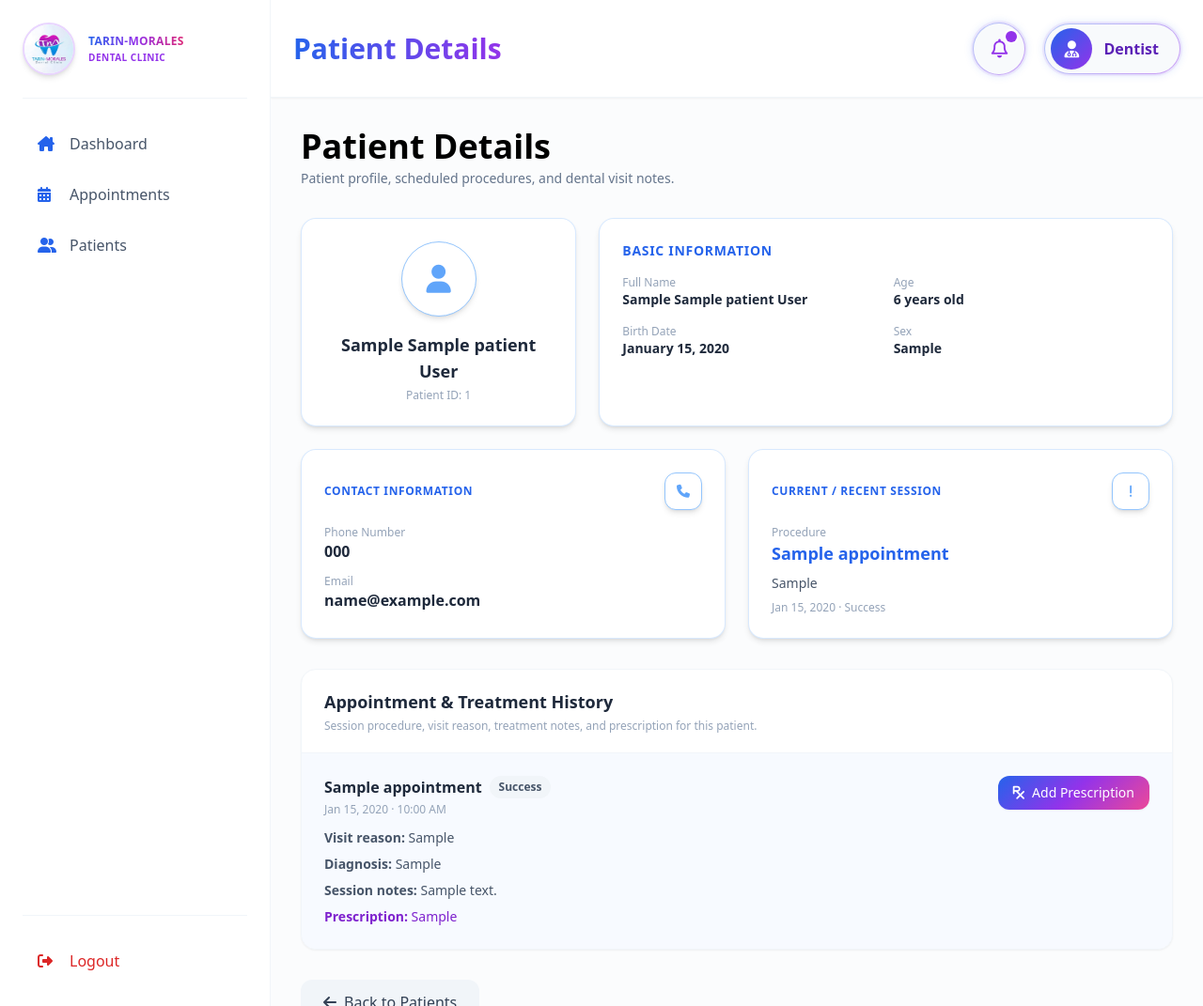
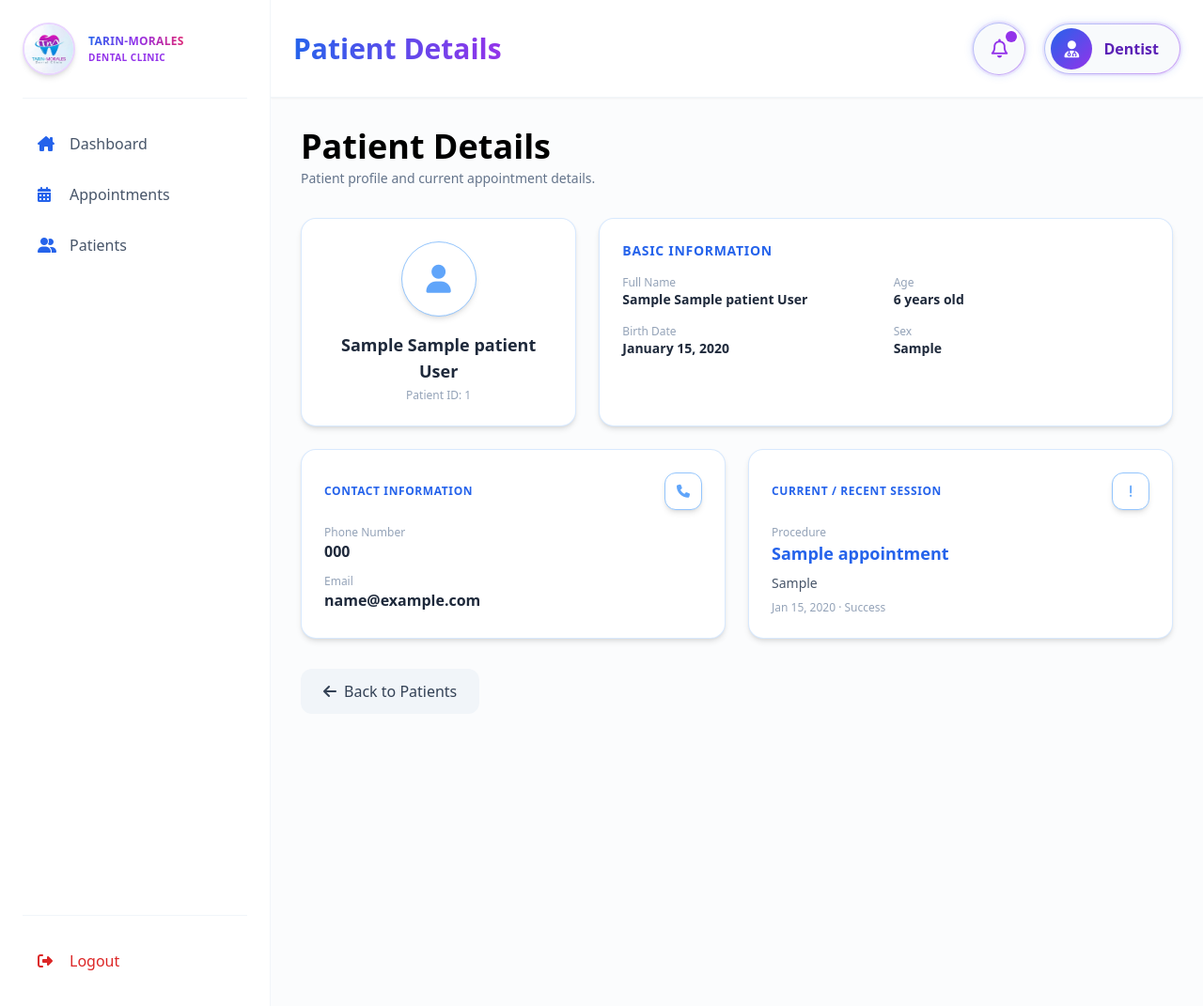
Before and after one commit to jadriendev/tarin-morales-dental-clinic, a PHP site: page /dentist/patient-profile.php?id=1&appointment_id=1 in a window 1280 px wide. Shown: the whole page at 94% size. Run offline with PHP 8.4, Linux system fonts and the light colour scheme; tables that the repository leaves empty or names only in its code hold one stand-in row (values such as "Sample post"); some libraries are stand-ins or nearby versions.

Commit message:
Update dentist portal pages
Co-authored-by: Copilot <223556219+Copilot@users.noreply.github.com>

```diff
--- a/dentist/appointments.php
+++ b/dentist/appointments.php
@@ -22,7 +22,8 @@ $appointments_sql = "SELECT a.appointment_id, a.patient_id, a.appointment_date,
         CONCAT_WS(' ', p.first_name, NULLIF(p.middle_name, ''), p.last_name) AS patient_name
     FROM tbl_appointments a
     INNER JOIN tbl_patients p ON p.patient_id = a.patient_id
-    WHERE (? = '' OR CONCAT_WS(' ', p.first_name, NULLIF(p.middle_name, ''), p.last_name) LIKE ?
+    WHERE LOWER(a.status) <> 'completed'
+        AND (? = '' OR CONCAT_WS(' ', p.first_name, NULLIF(p.middle_name, ''), p.last_name) LIKE ?
         OR a.procedure_name LIKE ? OR a.status LIKE ?)
     ORDER BY a.appointment_date DESC, a.appointment_time ASC";
 $appointments_stmt = mysqli_prepare($link, $appointments_sql);
--- a/dentist/dentist-dashboard.php
+++ b/dentist/dentist-dashboard.php
@@ -37,6 +37,7 @@ $appointments_sql = "SELECT a.appointment_id, a.patient_id, a.appointment_date,
     FROM tbl_appointments a
     INNER JOIN tbl_patients p ON p.patient_id = a.patient_id
     WHERE a.appointment_date = ?
+        AND LOWER(a.status) <> 'completed'
         AND (? = '' OR CONCAT_WS(' ', p.first_name, NULLIF(p.middle_name, ''), p.last_name) LIKE ?)
     ORDER BY a.appointment_time ASC";
 $appointments_stmt = mysqli_prepare($link, $appointments_sql);
--- a/dentist/patient-profile.php
+++ b/dentist/patient-profile.php
@@ -4,9 +4,14 @@ session_start();
 
 $patient_id = filter_input(INPUT_GET, 'id', FILTER_VALIDATE_INT) ?: 0;
 $selected_appointment_id = filter_input(INPUT_GET, 'appointment_id', FILTER_VALIDATE_INT) ?: 0;
+$dentist_id = filter_var($_SESSION['dentist_id'] ?? null, FILTER_VALIDATE_INT) ?: 0;
 $patient = null;
-$appointments = [];
 $selected_appointment = null;
+$error = '';
+$finished = isset($_GET['finished']) && $_GET['finished'] === '1';
+if (empty($_SESSION['finish_session_token'])) {
+    $_SESSION['finish_session_token'] = bin2hex(random_bytes(32));
+}
 
 $patient_sql = "SELECT p.*, u.email,
         CONCAT_WS(' ', p.first_name, NULLIF(p.middle_name, ''), p.last_name) AS patient_name,
@@ -23,35 +28,150 @@ if ($patient_stmt) {
     mysqli_stmt_close($patient_stmt);
 }
 
-if ($patient) {
-    $history_sql = "SELECT a.appointment_id, a.appointment_date, a.appointment_time, a.procedure_name,
-            a.reason, a.status AS appointment_status,
-            t.treatment_id, t.treatment_notes, t.prescription, t.remarks AS treatment_remarks,
-            t.status AS treatment_status, dr.diagnosis, dr.treatment_summary, dr.remarks AS record_remarks
-        FROM tbl_appointments a
-        LEFT JOIN tbl_treatments t ON t.appointment_id = a.appointment_id
-        LEFT JOIN tbl_dental_records dr ON dr.appointment_id = a.appointment_id
-        WHERE a.patient_id = ?
-        ORDER BY a.appointment_date DESC, a.appointment_time DESC";
-    $history_stmt = mysqli_prepare($link, $history_sql);
-    if ($history_stmt) {
-        mysqli_stmt_bind_param($history_stmt, 'i', $patient_id);
-        mysqli_stmt_execute($history_stmt);
-        $history_result = mysqli_stmt_get_result($history_stmt);
-        while ($appointment = mysqli_fetch_assoc($history_result)) {
-            $appointments[] = $appointment;
-            if ((int) $appointment['appointment_id'] === $selected_appointment_id) {
-                $selected_appointment = $appointment;
+if ($patient && $_SERVER['REQUEST_METHOD'] === 'POST' && isset($_POST['finish_session'])) {
+    $posted_appointment_id = filter_input(INPUT_POST, 'appointment_id', FILTER_VALIDATE_INT) ?: 0;
+    $posted_token = $_POST['finish_session_token'] ?? '';
+
+    if ($dentist_id < 1 || $posted_appointment_id < 1
+        || !is_string($posted_token)
+        || !hash_equals($_SESSION['finish_session_token'], $posted_token)) {
+        $error = 'This session could not be finished. Please reload the patient profile and try again.';
+    } else {
+        try {
+            mysqli_begin_transaction($link);
+
+            $appointment_stmt = mysqli_prepare($link, "SELECT appointment_id, patient_id, dentist_id, procedure_name, reason, status
+                FROM tbl_appointments
+                WHERE appointment_id = ? AND patient_id = ?
+                LIMIT 1 FOR UPDATE");
+            if (!$appointment_stmt) {
+                throw new RuntimeException('Could not load the appointment.');
             }
+            mysqli_stmt_bind_param($appointment_stmt, 'ii', $posted_appointment_id, $patient_id);
+            mysqli_stmt_execute($appointment_stmt);
+            $appointment_result = mysqli_stmt_get_result($appointment_stmt);
+            $appointment_to_finish = mysqli_fetch_assoc($appointment_result) ?: null;
+            mysqli_stmt_close($appointment_stmt);
+
+            $finishable_statuses = ['pending', 'confirmed', 'for_dentist', 'in_progress', 'completed'];
+            if (!$appointment_to_finish
+                || !in_array(strtolower($appointment_to_finish['status']), $finishable_statuses, true)) {
+                throw new RuntimeException('This appointment is no longer available to finish.');
+            }
+
+            $treatment_stmt = mysqli_prepare($link, 'SELECT treatment_id, treatment_notes FROM tbl_treatments WHERE appointment_id = ? LIMIT 1 FOR UPDATE');
+            if (!$treatment_stmt) {
+                throw new RuntimeException('Could not load the treatment details.');
+            }
+            mysqli_stmt_bind_param($treatment_stmt, 'i', $posted_appointment_id);
+            mysqli_stmt_execute($treatment_stmt);
+            $treatment_result = mysqli_stmt_get_result($treatment_stmt);
+            $treatment = mysqli_fetch_assoc($treatment_result) ?: null;
+            mysqli_stmt_close($treatment_stmt);
+
+            if ($treatment) {
+                $treatment_id = (int) $treatment['treatment_id'];
+                $update_treatment_stmt = mysqli_prepare($link, "UPDATE tbl_treatments
+                    SET status = 'completed', completed_at = COALESCE(completed_at, NOW()), updated_at = NOW()
+                    WHERE treatment_id = ?");
+                if (!$update_treatment_stmt) {
+                    throw new RuntimeException('Could not complete the treatment.');
+                }
+                mysqli_stmt_bind_param($update_treatment_stmt, 'i', $treatment_id);
+                mysqli_stmt_execute($update_treatment_stmt);
+                mysqli_stmt_close($update_treatment_stmt);
+                $treatment_notes = trim($treatment['treatment_notes'] ?? '');
+            } else {
+                $treatment_notes = '';
+                $insert_treatment_stmt = mysqli_prepare($link, "INSERT INTO tbl_treatments
+                    (appointment_id, dentist_id, procedure_name, status, started_at, completed_at)
+                    VALUES (?, ?, ?, 'completed', NOW(), NOW())");
+                if (!$insert_treatment_stmt) {
+                    throw new RuntimeException('Could not create the treatment record.');
+                }
+                $appointment_dentist_id = (int) $appointment_to_finish['dentist_id'];
+                $procedure_name = $appointment_to_finish['procedure_name'];
+                mysqli_stmt_bind_param($insert_treatment_stmt, 'iis', $posted_appointment_id, $appointment_dentist_id, $procedure_name);
+                mysqli_stmt_execute($insert_treatment_stmt);
+                $treatment_id = (int) mysqli_insert_id($link);
+                mysqli_stmt_close($insert_treatment_stmt);
+            }
+
+            $record_stmt = mysqli_prepare($link, 'SELECT record_id FROM tbl_dental_records WHERE appointment_id = ? LIMIT 1 FOR UPDATE');
+            if (!$record_stmt) {
+                throw new RuntimeException('Could not check the patient history.');
+            }
+            mysqli_stmt_bind_param($record_stmt, 'i', $posted_appointment_id);
+            mysqli_stmt_execute($record_stmt);
+            $record_result = mysqli_stmt_get_result($record_stmt);
+            $record = mysqli_fetch_assoc($record_result) ?: null;
+            mysqli_stmt_close($record_stmt);
+
+            if (!$record) {
+                $diagnosis = null;
+                $treatment_summary = $treatment_notes !== ''
+                    ? $treatment_notes
+                    : 'Completed procedure: ' . $appointment_to_finish['procedure_name'] . '.';
+                $remarks = trim($appointment_to_finish['reason'] ?? '');
+                $remarks = $remarks !== '' ? $remarks : null;
+                $insert_record_stmt = mysqli_prepare($link, 'INSERT INTO tbl_dental_records
+                    (patient_id, appointment_id, dentist_id, treatment_id, diagnosis, treatment_summary, remarks)
+                    VALUES (?, ?, ?, ?, ?, ?, ?)');
+                if (!$insert_record_stmt) {
+                    throw new RuntimeException('Could not add the visit to patient history.');
+                }
+                $appointment_dentist_id = (int) $appointment_to_finish['dentist_id'];
+                mysqli_stmt_bind_param($insert_record_stmt, 'iiiisss', $patient_id, $posted_appointment_id, $appointment_dentist_id, $treatment_id, $diagnosis, $treatment_summary, $remarks);
+                mysqli_stmt_execute($insert_record_stmt);
+                mysqli_stmt_close($insert_record_stmt);
+            }
+
+            $complete_appointment_stmt = mysqli_prepare($link, "UPDATE tbl_appointments SET status = 'completed', updated_at = NOW() WHERE appointment_id = ?");
+            if (!$complete_appointment_stmt) {
+                throw new RuntimeException('Could not update the appointment status.');
+            }
+            mysqli_stmt_bind_param($complete_appointment_stmt, 'i', $posted_appointment_id);
+            mysqli_stmt_execute($complete_appointment_stmt);
+            mysqli_stmt_close($complete_appointment_stmt);
+
+            mysqli_commit($link);
+            header('Location: patient-profile.php?id=' . $patient_id . '&appointment_id=' . $posted_appointment_id . '&finished=1');
+            exit();
+        } catch (mysqli_sql_exception $exception) {
+            mysqli_rollback($link);
+            error_log('Finish session failed: ' . $exception->getMessage());
+            $error = 'Could not finish the session or save it to patient history. Please try again.';
+        } catch (RuntimeException $exception) {
+            mysqli_rollback($link);
+            $error = $exception->getMessage();
         }
-        mysqli_stmt_close($history_stmt);
-    }
-
-    if (!$selected_appointment && $appointments) {
-        $selected_appointment = $appointments[0];
-        $selected_appointment_id = (int) $selected_appointment['appointment_id'];
     }
 }
+
+$active_statuses = ['pending', 'confirmed', 'for_dentist', 'in_progress'];
+if ($patient) {
+    $selected_sql = "SELECT appointment_id, dentist_id, appointment_date, appointment_time, procedure_name,
+            reason, status AS appointment_status
+        FROM tbl_appointments
+        WHERE patient_id = ? AND (? = 0 OR appointment_id = ?)
+        ORDER BY CASE WHEN status IN ('pending', 'confirmed', 'for_dentist', 'in_progress') THEN 0 ELSE 1 END,
+            appointment_date DESC, appointment_time DESC
+        LIMIT 1";
+    $selected_stmt = mysqli_prepare($link, $selected_sql);
+    if ($selected_stmt) {
+        mysqli_stmt_bind_param($selected_stmt, 'iii', $patient_id, $selected_appointment_id, $selected_appointment_id);
+        mysqli_stmt_execute($selected_stmt);
+        $selected_result = mysqli_stmt_get_result($selected_stmt);
+        $selected_appointment = mysqli_fetch_assoc($selected_result) ?: null;
+        mysqli_stmt_close($selected_stmt);
+        if ($selected_appointment) {
+            $selected_appointment_id = (int) $selected_appointment['appointment_id'];
+        }
+    }
+}
+$can_finish_session = $selected_appointment
+    && $dentist_id > 0
+    && in_array(strtolower($selected_appointment['appointment_status']), $active_statuses, true);
 ?>
 <!DOCTYPE html>
 <html lang="en">
@@ -154,12 +274,17 @@ if ($patient) {
         <div class="p-6 md:p-8 flex-1 min-h-0 overflow-y-auto">
             <div class="mb-8">
                 <h3 class="text-3xl md:text-4xl font-bold text-black tracking-normal"><?= $patient ? 'Patient Details' : 'Patient Not Found' ?></h3>
-                <p class="text-slate-500 text-sm mt-1">Patient profile, scheduled procedures, and dental visit notes.</p>
+                <p class="text-slate-500 text-sm mt-1">Patient profile and current appointment details.</p>
             </div>
 
             <?php if (!$patient): ?>
                 <div class="bg-white border border-amber-200 rounded-2xl p-6 text-amber-800">This patient record could not be found. <a href="patients.php" class="underline font-semibold">Return to patients</a>.</div>
             <?php else: ?>
+            <?php if ($finished): ?>
+                <div class="mb-6 bg-green-50 border border-green-200 rounded-2xl p-4 text-green-800" role="status">Session finished and added to the admin patient history.</div>
+            <?php elseif ($error !== ''): ?>
+                <div class="mb-6 bg-red-50 border border-red-200 rounded-2xl p-4 text-red-800" role="alert"><?= htmlspecialchars($error, ENT_QUOTES, 'UTF-8') ?></div>
+            <?php endif; ?>
             <div class="grid grid-cols-1 md:grid-cols-3 gap-6">
                 <div class="relative bg-white p-6 rounded-2xl border border-blue-200/60 shadow-md hover:shadow-lg transition overflow-hidden group">
                     <div class="flex flex-col items-center justify-center relative z-10">
@@ -209,38 +334,22 @@ if ($patient) {
                             <span class="font-semibold text-blue-600 mt-1 text-lg"><?= htmlspecialchars($selected_appointment['procedure_name'], ENT_QUOTES, 'UTF-8') ?></span>
                             <p class="text-sm text-slate-600 mt-2"><?= htmlspecialchars($selected_appointment['reason'] ?: 'No visit reason recorded.', ENT_QUOTES, 'UTF-8') ?></p>
                             <p class="text-xs text-slate-400 mt-2"><?= htmlspecialchars(date('M j, Y', strtotime($selected_appointment['appointment_date'])), ENT_QUOTES, 'UTF-8') ?> · <?= htmlspecialchars(ucfirst(str_replace('_', ' ', $selected_appointment['appointment_status'])), ENT_QUOTES, 'UTF-8') ?></p>
+                            <?php if ($can_finish_session): ?>
+                                <div class="flex flex-wrap gap-3 mt-5">
+                                    <a href="add-prescription.php?patient_id=<?= (int) $patient_id ?>&amp;appointment_id=<?= (int) $selected_appointment_id ?>" class="inline-flex items-center justify-center gap-2 px-4 py-2 btn-gradient text-white text-sm font-medium rounded-xl shadow-sm hover:shadow-md transition"><i class="fa-solid fa-prescription"></i> Add Prescription</a>
+                                    <form method="POST" onsubmit="return confirm('Finish this session and add it to the admin patient history?');">
+                                        <input type="hidden" name="finish_session_token" value="<?= htmlspecialchars($_SESSION['finish_session_token'], ENT_QUOTES, 'UTF-8') ?>">
+                                        <input type="hidden" name="appointment_id" value="<?= (int) $selected_appointment_id ?>">
+                                        <button type="submit" name="finish_session" value="1" class="inline-flex items-center justify-center gap-2 px-4 py-2 bg-green-600 text-white text-sm font-semibold rounded-xl shadow-sm hover:bg-green-700 transition"><i class="fa-solid fa-check"></i> Finish Session</button>
+                                    </form>
+                                </div>
+                            <?php endif; ?>
                         <?php else: ?>
                             <span class="font-medium text-slate-500 mt-1">No appointment or procedure recorded yet.</span>
                         <?php endif; ?>
                     </div>
                 </div>
             </div>
-
-            <section class="mt-8 bg-white rounded-2xl border border-slate-100 shadow-sm overflow-hidden">
-                <div class="px-6 py-5 border-b border-slate-100"><h4 class="text-lg font-bold text-slate-800">Appointment &amp; Treatment History</h4><p class="text-xs text-slate-400 mt-1">Session procedure, visit reason, treatment notes, and prescription for this patient.</p></div>
-                <?php if ($appointments): ?>
-                    <div class="divide-y divide-slate-100">
-                        <?php foreach ($appointments as $appointment): ?>
-                            <?php $is_selected = (int) $appointment['appointment_id'] === $selected_appointment_id; ?>
-                            <article class="p-6 <?= $is_selected ? 'bg-blue-50/50' : '' ?>">
-                                <div class="flex flex-col md:flex-row md:items-start justify-between gap-4">
-                                    <div>
-                                        <div class="flex items-center gap-2 flex-wrap"><h5 class="font-bold text-slate-800"><?= htmlspecialchars($appointment['procedure_name'], ENT_QUOTES, 'UTF-8') ?></h5><span class="px-2.5 py-1 rounded-full text-xs font-semibold bg-slate-100 text-slate-600"><?= htmlspecialchars(ucfirst(str_replace('_', ' ', $appointment['appointment_status'])), ENT_QUOTES, 'UTF-8') ?></span></div>
-                                        <p class="text-xs text-slate-400 mt-1"><?= htmlspecialchars(date('M j, Y', strtotime($appointment['appointment_date'])), ENT_QUOTES, 'UTF-8') ?> · <?= htmlspecialchars(date('g:i A', strtotime($appointment['appointment_time'])), ENT_QUOTES, 'UTF-8') ?></p>
-                                        <p class="text-sm text-slate-600 mt-3"><span class="font-semibold">Visit reason:</span> <?= htmlspecialchars($appointment['reason'] ?: 'Not recorded.', ENT_QUOTES, 'UTF-8') ?></p>
-                                        <?php if ($appointment['diagnosis']): ?><p class="text-sm text-slate-600 mt-2"><span class="font-semibold">Diagnosis:</span> <?= nl2br(htmlspecialchars($appointment['diagnosis'], ENT_QUOTES, 'UTF-8')) ?></p><?php endif; ?>
-                                        <?php if ($appointment['treatment_notes'] || $appointment['treatment_summary']): ?><p class="text-sm text-slate-600 mt-2"><span class="font-semibold">Session notes:</span> <?= nl2br(htmlspecialchars($appointment['treatment_notes'] ?: $appointment['treatment_summary'], ENT_QUOTES, 'UTF-8')) ?></p><?php endif; ?>
-                                        <?php if ($appointment['prescription']): ?><p class="text-sm text-purple-700 mt-2"><span class="font-semibold">Prescription:</span> <?= nl2br(htmlspecialchars($appointment['prescription'], ENT_QUOTES, 'UTF-8')) ?></p><?php endif; ?>
-                                    </div>
-                                    <a href="add-prescription.php?patient_id=<?= (int) $patient_id ?>&amp;appointment_id=<?= (int) $appointment['appointment_id'] ?>" class="shrink-0 inline-flex items-center justify-center gap-2 px-4 py-2 btn-gradient text-white text-sm font-medium rounded-xl shadow-sm hover:shadow-md transition"><i class="fa-solid fa-prescription"></i> Add Prescription</a>
-                                </div>
-                            </article>
-                        <?php endforeach; ?>
-                    </div>
-                <?php else: ?>
-                    <p class="px-6 py-10 text-center text-slate-400">No appointments or treatment sessions are recorded for this patient.</p>
-                <?php endif; ?>
-            </section>
 
             <div class="flex gap-3 mt-8"><a href="patients.php" class="flex items-center gap-2 px-6 py-3 bg-slate-100 text-slate-700 font-medium rounded-xl hover:bg-slate-200 transition"><i class="fa-solid fa-arrow-left"></i> Back to Patients</a></div>
             <?php endif; ?>
```
Also changed, not shown: dentist/index.php (+21 -27 lines).
